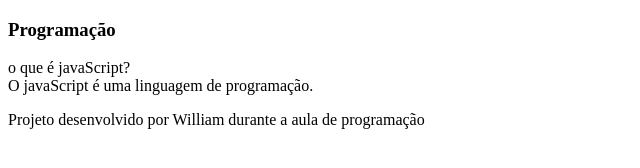
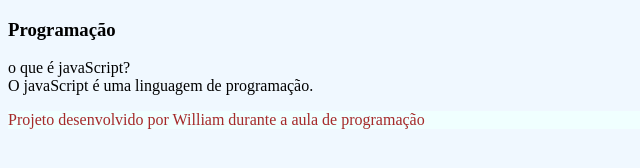
Before and after one commit to williamadriano/cartoes-de-memoria-3-A-JMP, a plain HTML site: page index.html in a window 1280 px wide. Shown: the whole page, without its empty margins (0-640 px from the left). Drawn offline with Linux system fonts and the light colour scheme.

Commit message:
background

```diff
--- a/assets/style.css
+++ b/assets/style.css
@@ -0,0 +1,8 @@
+body {
+    background-color: aliceblue;
+}
+
+footer {
+    background-color: azure;
+    color:brown
+}
--- a/index.html
+++ b/index.html
@@ -3,6 +3,7 @@
 <head>
     <meta charset="UTF-8">
     <meta name="viewport" content="width=device-width, initial-scale=1.0">
+    <link rel="stylesheet" href="assets/style.css">
     <title>cartões de memória</title>
 </head>
 <body>
```
